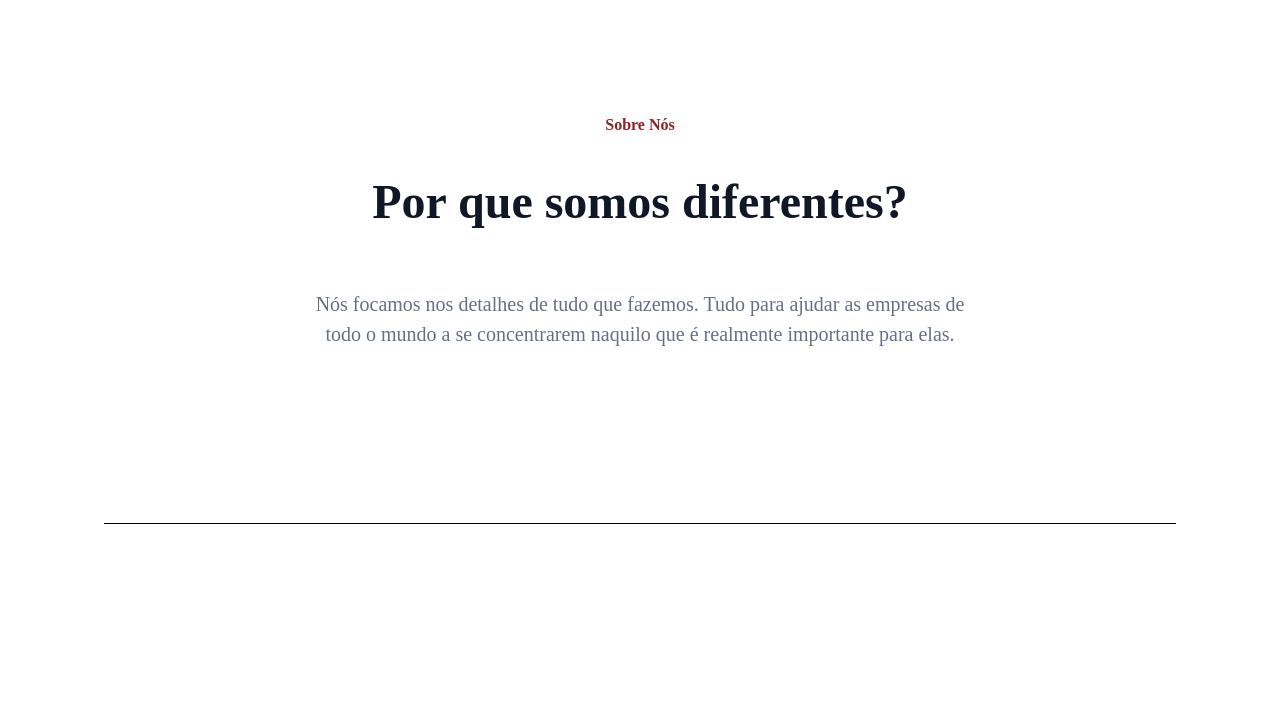
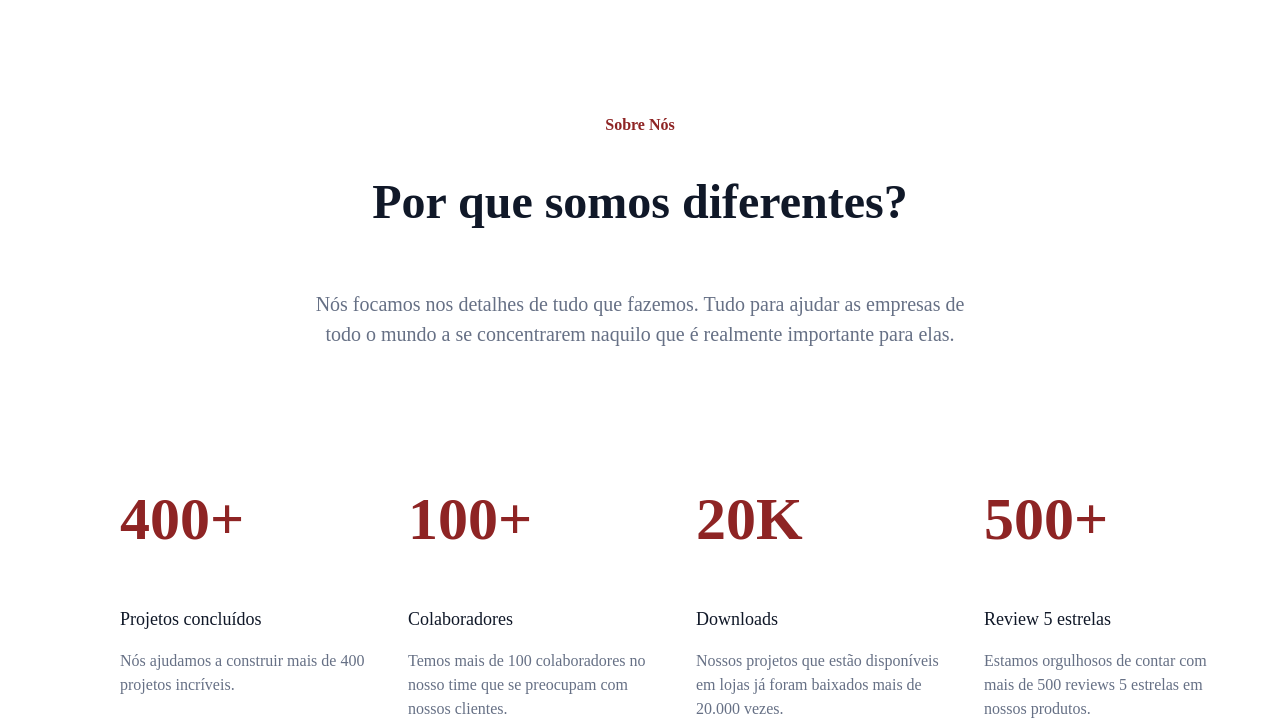
Before and after one commit to MVISHNU-BR/7-Days-of-Code-Alura, a plain HTML site: page index.html in a window 1280 px wide. Shown: the part 76-800 px from the top of the page. Drawn offline with Linux system fonts and the light colour scheme.

Commit message:
create metricas-container and style for this section

```diff
--- a/css/style.css
+++ b/css/style.css
@@ -6,7 +6,7 @@ body a{
 :root {
     --text-color: #667085;
     --main-color: #8E2424;
-    --h1-color:  #101828;
+    --title-color:  #101828;
 
   }
 
@@ -54,9 +54,7 @@ header a{
     align-items: center;
 
     height: 407px;
-    margin: 96px;
-
-    border-bottom: 1px solid black;
+    margin-top: 96px;
 }
 
 .text span{
@@ -67,7 +65,7 @@ header a{
 
 .text h1 {
     font-size: 48px;
-    color: var(--h1-color);
+    color: var(--title-color);
     font-weight: 600;
 }
 
@@ -78,7 +76,44 @@ header a{
     font-size: 20px;
     color: var(--text-color);
     font-weight: 400;
-    height: 60px;
     line-height: 30px;
     text-align: center;
 }
+
+/*Metricas Container*/
+.metricas-container{
+    display: flex;
+    flex-direction: row;
+    justify-content: space-between;
+    align-items: center;
+    margin-left: 112px;
+    margin-top: -90px; /*GAMBIARRA*/
+}
+
+.metricas-container div{
+    height: 72px;
+    width: 280px;
+    padding-right: 32px;
+}
+
+.metricas-container h2{
+    font-size: 60px;
+    font-weight: 600;
+    font-style: normal;
+    line-height: 72px;
+    color: var(--main-color);
+}
+
+.metricas-container span{
+    font-weight: 500;
+    font-size: 18px;
+    line-height: 28px;
+    color: var(--title-color);
+}
+
+.metricas-container p {
+    font-size: 16px;
+    font-weight: 400;
+    line-height: 24px;
+    color: var(--text-color);
+}
--- a/index.html
+++ b/index.html
@@ -40,5 +40,28 @@
 
         <p>Nós focamos nos detalhes de tudo que fazemos. Tudo para ajudar as empresas de todo o mundo a se concentrarem naquilo que é realmente importante para elas.</p>
     </section>
+
+    <section class="metricas-container">
+        <div>
+            <h2>400+</h2>
+            <span>Projetos concluídos</span>
+            <p>Nós ajudamos a construir mais de 400 projetos incríveis.</p>
+        </div>
+        <div>
+            <h2>100+</h2>
+            <span>Colaboradores</span>
+            <p>Temos mais de 100 colaboradores no nosso time que se preocupam com nossos clientes.</p>
+        </div>
+        <div>
+            <h2>20K</h2>
+            <span>Downloads</span>
+            <p>Nossos projetos que estão disponíveis em lojas já foram baixados mais de 20.000 vezes.</p>
+        </div>
+        <div>
+            <h2>500+</h2>
+            <span>Review 5 estrelas</span>
+            <p>Estamos orgulhosos de contar com mais de 500 reviews 5 estrelas em nossos produtos.</p>
+        </div>
+    </section>
 </body>
 </html>
```
